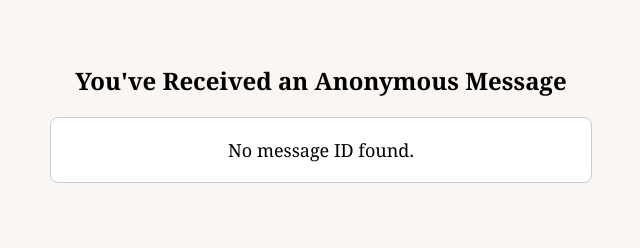
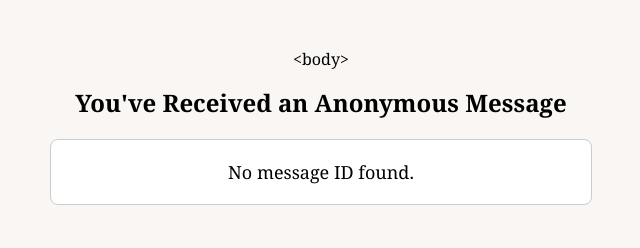
Before and after one commit to Tellanon/message-view, a plain HTML site: page index.html in a window 1280 px wide. Shown: the whole page, without its empty margins (319-959 px from the left). Drawn offline with Linux system fonts and the light colour scheme.

Commit message:
Final comit to push Netlify message-view

```diff
--- a/index.html
+++ b/index.html
@@ -26,7 +26,7 @@
     }
   </style>
 </head>
-<body>
+<<!-- test save -->body>
   <h1>You've Received an Anonymous Message</h1>
   <div id="message-content">Loading message...</div>
 
```
